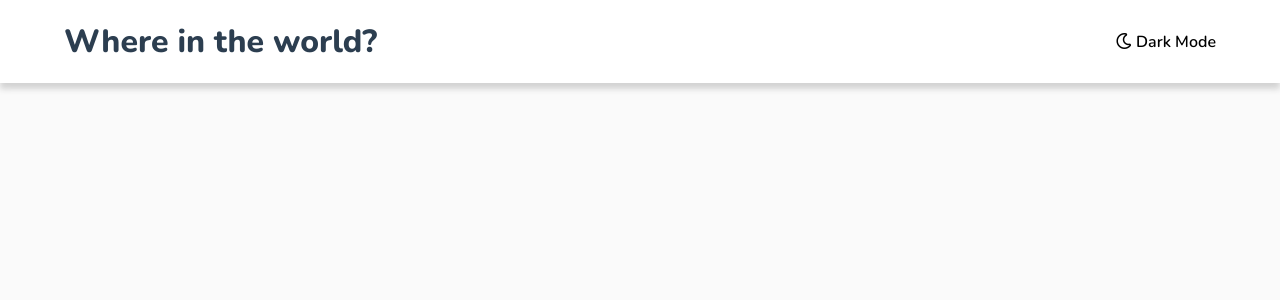
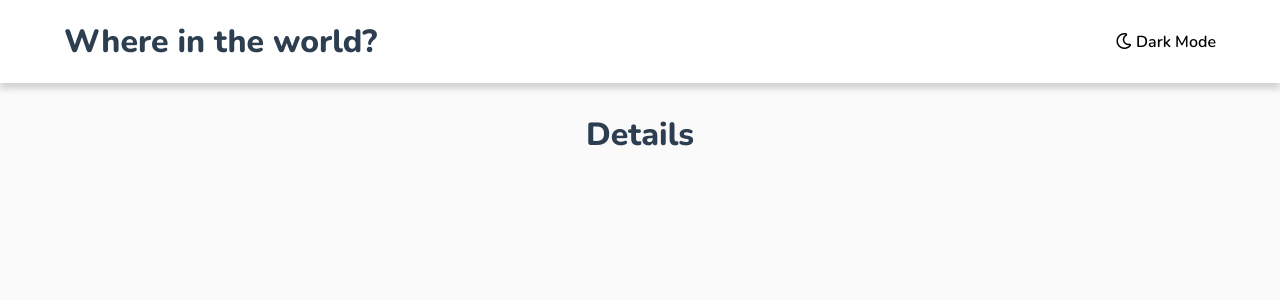
Before and after one commit to TechieStephen/Countriz, a Vue app: page /detail in a window 1280 px wide. Shown: the top 300 px of the page. Built offline with nearby package versions, Linux system fonts and the light colour scheme.

Commit message:
added detail view

```diff
--- a/src/router/index.js
+++ b/src/router/index.js
@@ -8,12 +8,12 @@ const routes = [
     component: Home
   },
   {
-    path: '/about',
-    name: 'About',
+    path: '/detail',
+    name: 'Detail',
     // route level code-splitting
     // this generates a separate chunk (about.[hash].js) for this route
     // which is lazy-loaded when the route is visited.
-    component: () => import(/* webpackChunkName: "about" */ '../views/About.vue')
+    component: () => import(/* webpackChunkName: "about" */ '../views/Detail.vue')
   }
 ]
 
--- a/src/views/About.vue
+++ /dev/null
@@ -1,5 +0,0 @@
-<template>
-  <div class="about">
-    <h1>This is an about page</h1>
-  </div>
-</template>
--- /dev/null
+++ b/src/views/Detail.vue
@@ -0,0 +1,13 @@
+<template>
+  <h1>Details</h1>
+</template>
+
+<script>
+export default {
+
+}
+</script>
+
+<style>
+
+</style>
--- a/src/views/Home.vue
+++ b/src/views/Home.vue
@@ -2,7 +2,7 @@
   <div class="home">
     <Search-bar/>
     <section>
-       <div v-for="n in 8" :key="n" class="card">
+       <router-link to="/detail" v-for="n in 8" :key="n" class="card">
          <img id="flag" src="https://restcountries.eu/data/nga.svg" alt="">
          <ul id="details">
            <h1>Country Name</h1>
@@ -10,7 +10,7 @@
            <li>Region: Africa</li>
            <li>Capital: Abuja</li>
          </ul>
-       </div>
+       </router-link>
     </section>
   </div>
 </template>
```
